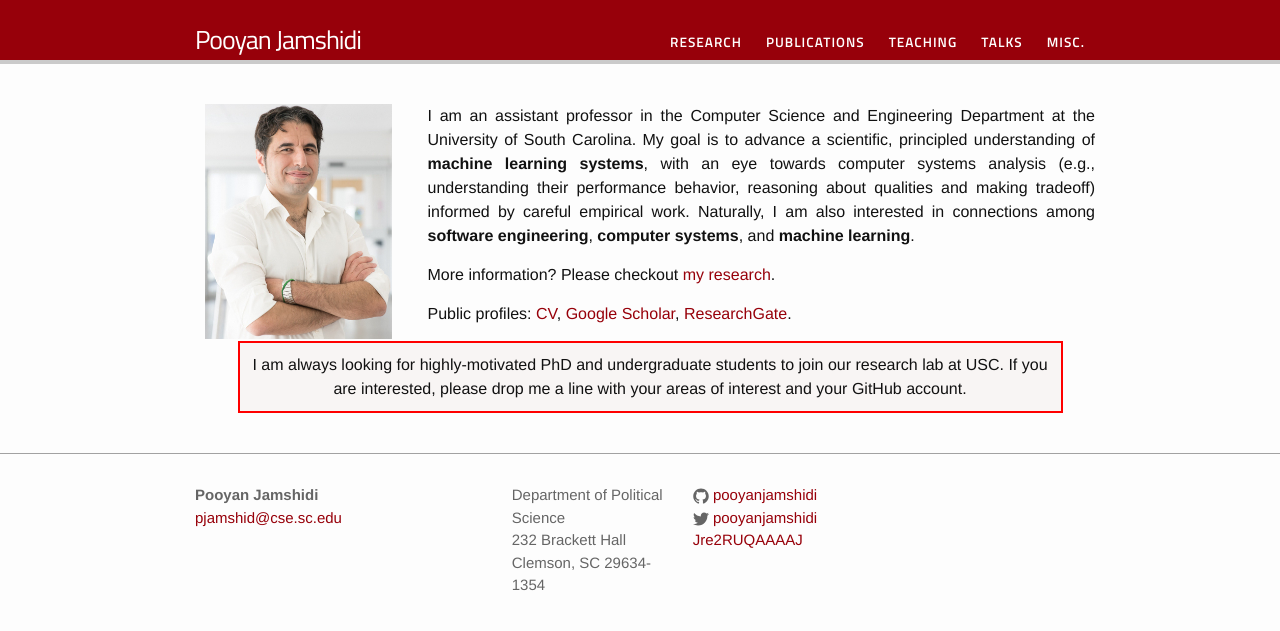
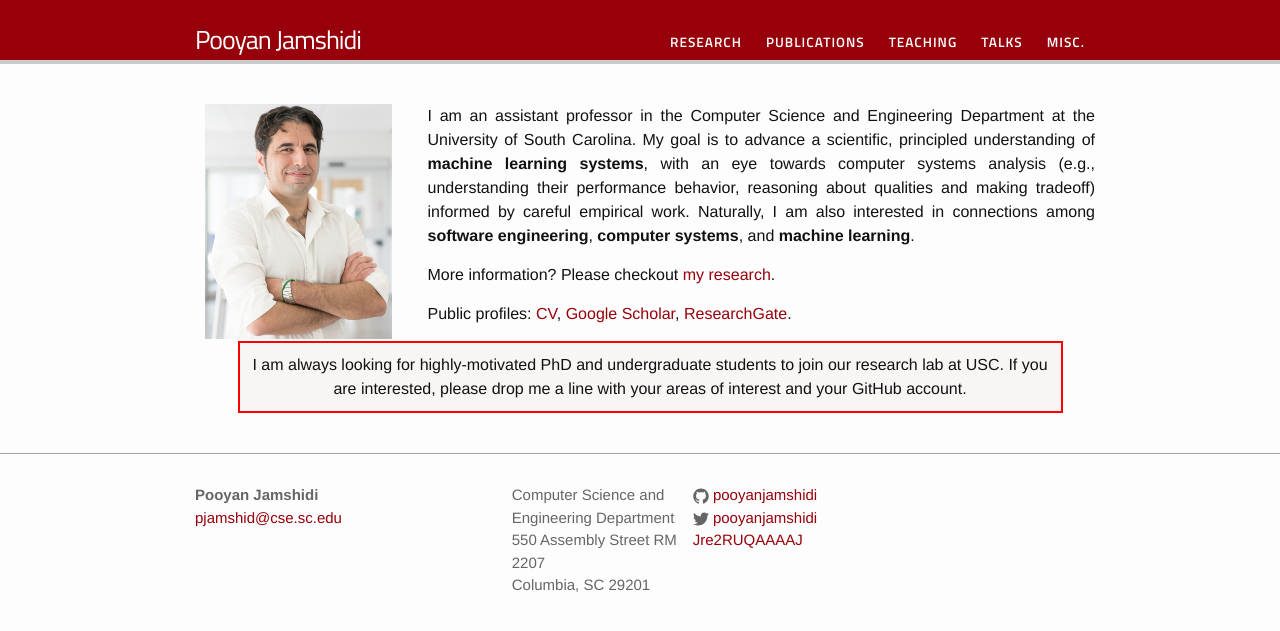
Before and after one commit to pooyanjamshidi/pooyanjamshidi.github.io, a Jekyll site: the page built from index.html, in a window 1280 px wide. Shown: the top 631 px of the page. Built offline with Jekyll 4.4.1, drawn with Linux system fonts in a browser that asks for light colours.

```diff
--- a/_includes/footer.html
+++ b/_includes/footer.html
@@ -15,9 +15,9 @@
 
       <div class="footer-col  footer-col-2">
          <p class="text">
-Department of Political Science<br />
-    232 Brackett Hall<br />
-    Clemson, SC 29634-1354</p> <!-- {{ site.description }} -->
+    Computer Science and Engineering Department<br />
+    550 Assembly Street RM 2207<br />
+    Columbia, SC 29201</p> <!-- {{ site.description }} -->
       </div>
 
       <div class="footer-col  footer-col-3">
```
